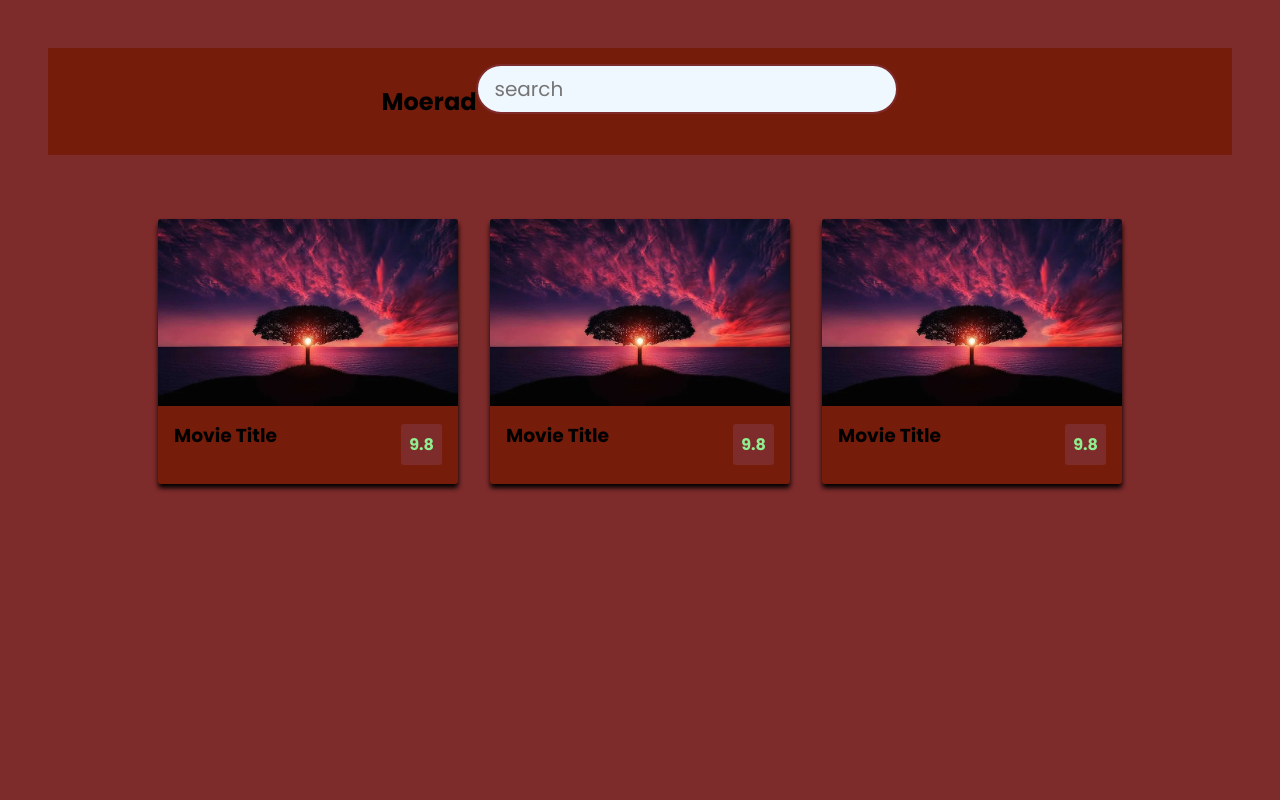
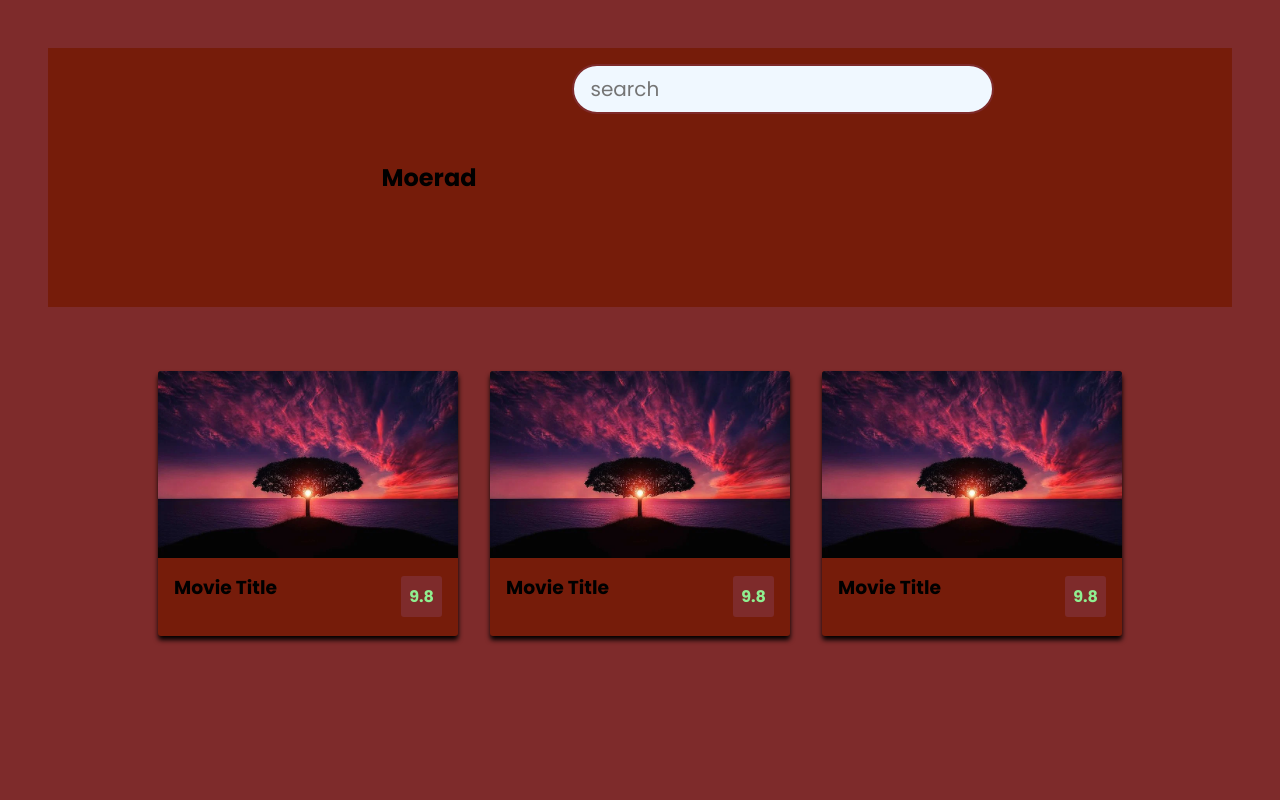
Before and after one commit to Rasyidmhm/Moerad_Project, a plain HTML site: page index.html in a window 1280 px wide. Drawn offline with Linux system fonts and the light colour scheme; no server answers.

Commit message:
Update style.css

```diff
--- a/style.css
+++ b/style.css
@@ -23,6 +23,11 @@ header{
     display: flex;
     justify-content: center;
     background-color: var(--secondary-color);
+}
+
+.titles{
+    margin: 3rem;
+    padding: 3rem;
 }
 
 .header-img{
```
